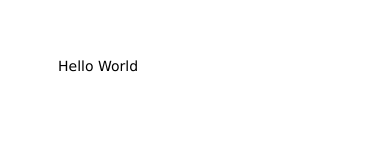
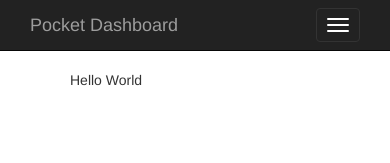
Before and after one commit to johnywith1n/pocket-dashboard, a website: page views/index.html in a window 390 px wide. Drawn offline with nearby package versions, Linux system fonts and the light colour scheme; files that its build step writes are made by us from their sources.

Commit message:
create navbar

```diff
--- a/public/stylesheets/style.css
+++ b/public/stylesheets/style.css
@@ -1,8 +1,3 @@
 body {
-  padding: 50px;
-  font: 14px "Lucida Grande", Helvetica, Arial, sans-serif;
+  padding: 70px;
 }
-
-a {
-  color: #00B7FF;
-}
--- a/views/index.html
+++ b/views/index.html
@@ -4,10 +4,28 @@
         <meta charset=utf-8 />
         <title>Pocket Dashboard</title>
         <link rel="stylesheet" type="text/css" media="screen" href="stylesheets/style.css" />
-        <link href="//netdna.bootstrapcdn.com/bootstrap/3.0.0-rc1/css/bootstrap.min.css">
+        <link rel="stylesheet" type="text/css"  href="//netdna.bootstrapcdn.com/bootstrap/3.0.0-rc1/css/bootstrap.min.css">
+        <script src="//ajax.googleapis.com/ajax/libs/jquery/2.0.3/jquery.min.js"></script>
+        <script type="text/javascript" src="//netdna.bootstrapcdn.com/bootstrap/3.0.0-rc1/js/bootstrap.min.js"></script>
         <script type="text/javascript" src="https://ajax.googleapis.com/ajax/libs/angularjs/1.0.7/angular.min.js"></script>
     </head>
     <body>
+        <div class="navbar navbar-inverse navbar-fixed-top">
+            <div class="container">
+                <button type="button" class="navbar-toggle" data-toggle="collapse" data-target=".navbar-responsive-collapse">
+                <span class="icon-bar"></span>
+                <span class="icon-bar"></span>
+                <span class="icon-bar"></span>
+                </button>
+                <a class="navbar-brand" href="#">Pocket Dashboard</a>
+
+                <div class="nav-collapse collapse navbar-responsive-collapse">
+                <ul class="nav navbar-nav">
+                    <li class="active"><a href="/">Home</a></li>
+                </ul>
+                </div>
+            </div>
+        </div>
         Hello World
     </body>
 </html>
```
